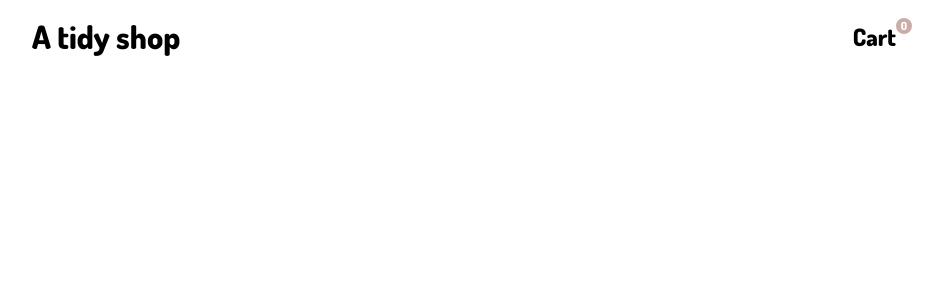
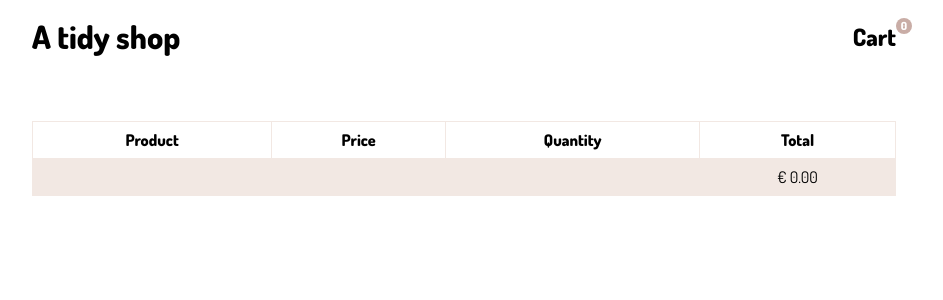
Before and after one commit to Giulio-source/shop-react, a React (Create React App) app: page /cart in a window 1280 px wide. Shown: the top 300 px of the page, without its empty margins (176-1119 px from the left). Built offline with nearby package versions, Linux system fonts and the light colour scheme.

Commit message:
added cart component and styled table

```diff
--- a/src/components/App.js
+++ b/src/components/App.js
@@ -3,6 +3,7 @@ import { BrowserRouter as Router, Switch, Route, Link } from "react-router-dom";
 
 import ProductsList from "./ProductsList";
 import ProductDetail from "./ProductDetail";
+import Cart from "./Cart";
 import { ShopProvider } from "./ShopContext";
 import Header from "./Header";
 import "./styles.scss";
@@ -20,6 +21,9 @@ function App() {
             <Route path="/detail">
               <ProductDetail />
             </Route>
+            <Route path="/cart">
+              <Cart />
+            </Route>
           </div>
         </div>
       </Router>
--- /dev/null
+++ b/src/components/Cart.js
@@ -0,0 +1,45 @@
+import { render } from "@testing-library/react";
+import _ from "lodash";
+import React, { useContext } from "react";
+
+import { ShopContext } from "./ShopContext";
+
+function Cart() {
+  const { cart } = useContext(ShopContext);
+  const [cartList, setCartList] = cart;
+
+  let grandTotal = 0;
+  const arrayCart = _.values(cartList);
+
+  const renderCart = arrayCart.map((product) => {
+    grandTotal += product.price * product.quantity;
+    return (
+      <tr>
+        <td>{product.title}</td>
+        <td>€ {parseFloat(product.price).toFixed(2)}</td>
+        <td>{product.quantity}</td>
+        <td>€ {(product.price * product.quantity).toFixed(2)}</td>
+      </tr>
+    );
+  });
+
+  return (
+    <div id="table-container" className="max-70vw m-auto p1">
+      <table>
+        <tr>
+          <th>Product</th>
+          <th>Price</th>
+          <th>Quantity</th>
+          <th>Total</th>
+        </tr>
+        {renderCart}
+        <tr>
+          <td colSpan="3"></td>
+          <td>€ {grandTotal.toFixed(2)}</td>
+        </tr>
+      </table>
+    </div>
+  );
+}
+
+export default Cart;
--- a/src/components/Header.js
+++ b/src/components/Header.js
@@ -1,4 +1,5 @@
 import React, { useContext } from "react";
+import { Link } from "react-router-dom";
 
 import { ShopContext } from "./ShopContext";
 
@@ -8,13 +9,17 @@ function Header() {
   const [cartLength, setCartLength] = cartIndex;
   return (
     <nav id="main-nav" className="flex">
+      <Link to="/">
         <h1 className="fs2">A tidy shop</h1>
+      </Link>
+      <Link to="/cart">
         <h2 className="cart-icon relative">
           Cart{" "}
           <span id="cart-index" className="absolute white bg-hazel">
             {cartLength}
           </span>
         </h2>
+      </Link>
     </nav>
   );
 }
--- a/src/components/ProductDetail.js
+++ b/src/components/ProductDetail.js
@@ -14,7 +14,7 @@ function ProductDetail() {
     //update cart index
     setCartLength(cartLength + 1);
     //create new item to be added to cart
-    const newCartItem = _.pick(selectedProduct, ["title", "price"]);
+    const newCartItem = _.pick(selectedProduct, ["id", "title", "price"]);
     //add and update quantity key-value pair
     newCartItem["quantity"] = cartList[selectedProduct.id]
       ? cartList[selectedProduct.id].quantity + 1
--- a/src/components/styles.scss
+++ b/src/components/styles.scss
@@ -221,3 +221,21 @@ nav {
     }
   }
 }
+
+//CART//
+
+#table-container {
+  table {
+    border-collapse: collapse;
+    width: 100%;
+  }
+
+  tr:nth-child(even) {
+    background: $cream;
+  }
+  td,
+  th {
+    border: 1px solid $cream;
+    padding: 0.5rem;
+  }
+}
```
Lines whose indentation alone changed are shown as unchanged.
